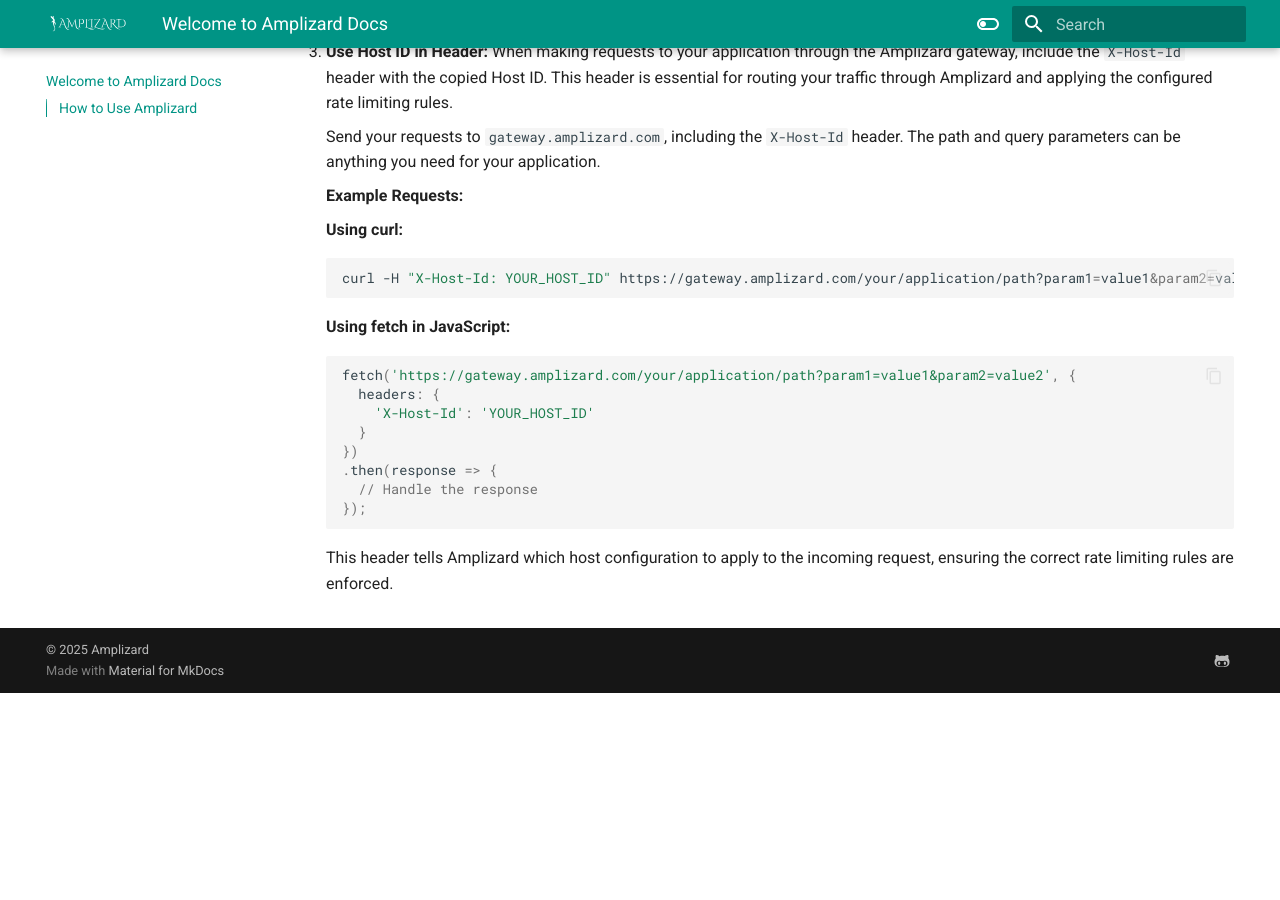
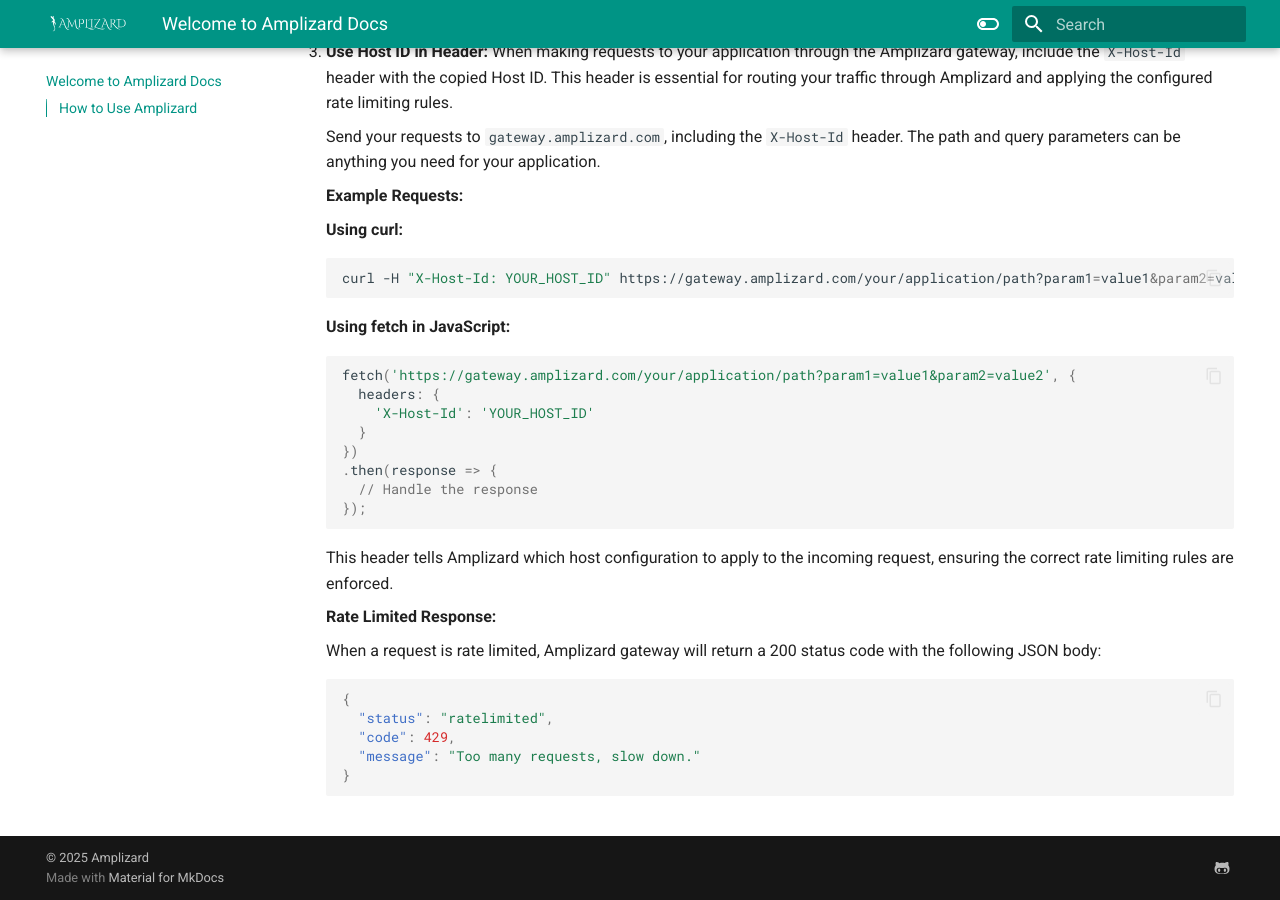
Before and after one commit to BandaySajid/gateway-app, an MkDocs documentation site: the page built from docs/docs/index.md, in a window 1280 px wide and 900 px high, scrolled down 1800 px. Built offline with MkDocs 1.6.1 and Material for MkDocs 9.7.7, drawn with Linux system fonts in a browser that asks for light colours; before the commit the page ends 2493 px from its top, so only the background shows below that.

Commit message:
added response in docs

````diff
--- a/docs/docs/index.md
+++ b/docs/docs/index.md
@@ -45,3 +45,15 @@
     ```
 
     This header tells Amplizard which host configuration to apply to the incoming request, ensuring the correct rate limiting rules are enforced.
+
+    **Rate Limited Response:**
+
+    When a request is rate limited, Amplizard gateway will return a 200 status code with the following JSON body:
+
+    ```json
+    {
+      "status": "ratelimited",
+      "code": 429,
+      "message": "Too many requests, slow down."
+    }
+    ```
````
Also changed, not shown: frontend/src/components/NodesAnimation.tsx (deleted).
